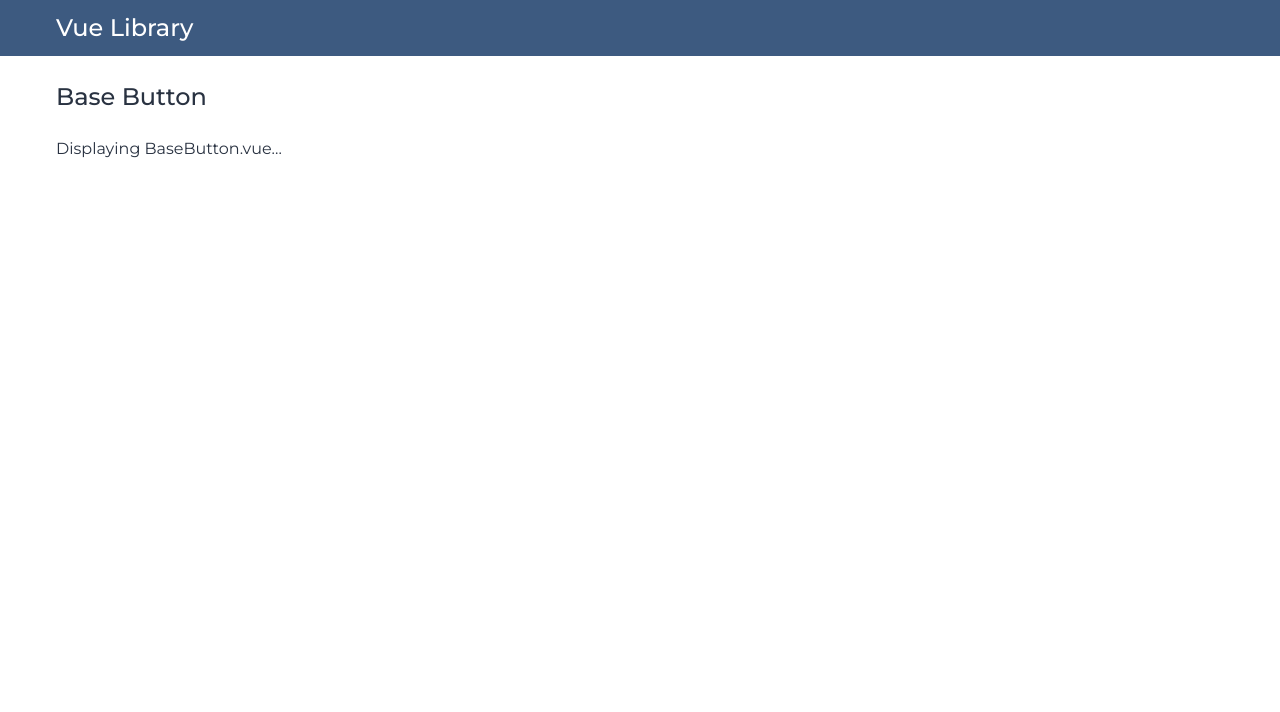
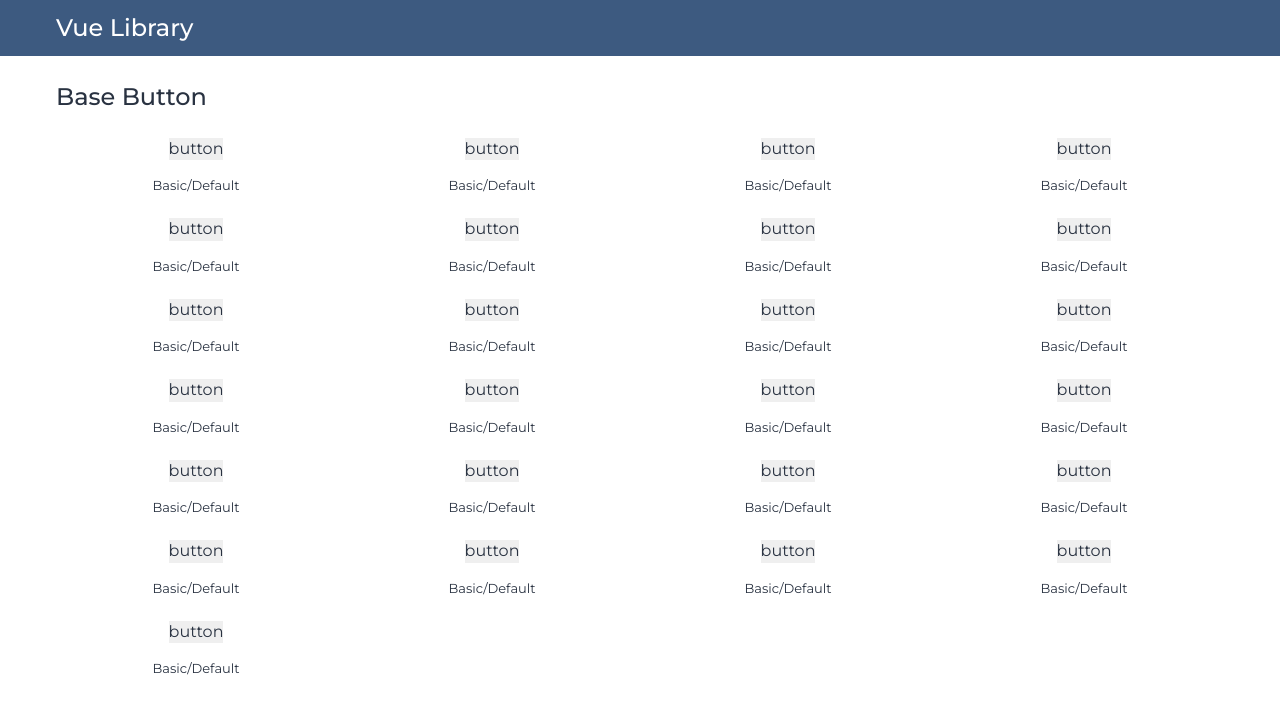
Before and after one commit to Pedro-Henrique-Ferreti/vue-library, a Vue app: page /components/base-button in a window 1280 px wide. Shown: the top 712 px of the page. Built offline with nearby package versions, Linux system fonts and the light colour scheme.

Commit message:
Created the BaseItemWrapper component

```diff
--- a/src/assets/scss/_reset.scss
+++ b/src/assets/scss/_reset.scss
@@ -40,3 +40,9 @@ ol, ul {
 small {
   font-size: 13px;
 }
+
+// Changes selection color
+*::selection {
+  background-color: $primary;
+  color: $white;
+}
--- /dev/null
+++ b/src/components/common/BaseItemWrapper.vue
@@ -0,0 +1,29 @@
+<template>
+  <div class="item-wrapper">
+    <slot />
+    <small class="item-wrapper__description">{{ description }}</small>
+  </div>
+</template>
+
+<script>
+export default {
+  name: 'BaseItemWrapper',
+  props: {
+    description: {
+      type: String,
+      required: true,
+    },
+  },
+};
+</script>
+
+<style lang="scss" scoped>
+.item-wrapper {
+  width: 100%;
+  flex-direction: column;
+  align-items: center;
+  &__description {
+    margin-top: 16px;
+  }
+}
+</style>
--- a/src/components/display/BaseButtonDisplay.vue
+++ b/src/components/display/BaseButtonDisplay.vue
@@ -1,3 +1,22 @@
 <template>
-  <p>Displaying BaseButton.vue...</p>
+  <div class="button-display">
+    <base-item-wrapper v-for="n in 25" :key="n" description="Basic/Default">
+      <base-button></base-button>
+    </base-item-wrapper>
+  </div>
 </template>
+
+<script>
+export default {
+  name: 'BaseButtonDisplay',
+};
+</script>
+
+<style lang="scss" scoped>
+.button-display {
+  width: 100%;
+  display: grid;
+  grid-template-columns: repeat(4, 1fr);
+  gap: 24px 16px;
+}
+</style>
--- a/src/plugins/globalComponents.js
+++ b/src/plugins/globalComponents.js
@@ -1,7 +1,11 @@
 import BaseContainer from '@/components/common/BaseContainer.vue';
+import BaseButton from '@/components/common/BaseButton.vue';
+import BaseItemWrapper from '@/components/common/BaseItemWrapper.vue';
 
 export default {
   install(app) {
     app.component('base-container', BaseContainer);
+    app.component('base-button', BaseButton);
+    app.component('base-item-wrapper', BaseItemWrapper);
   }
 };
```
